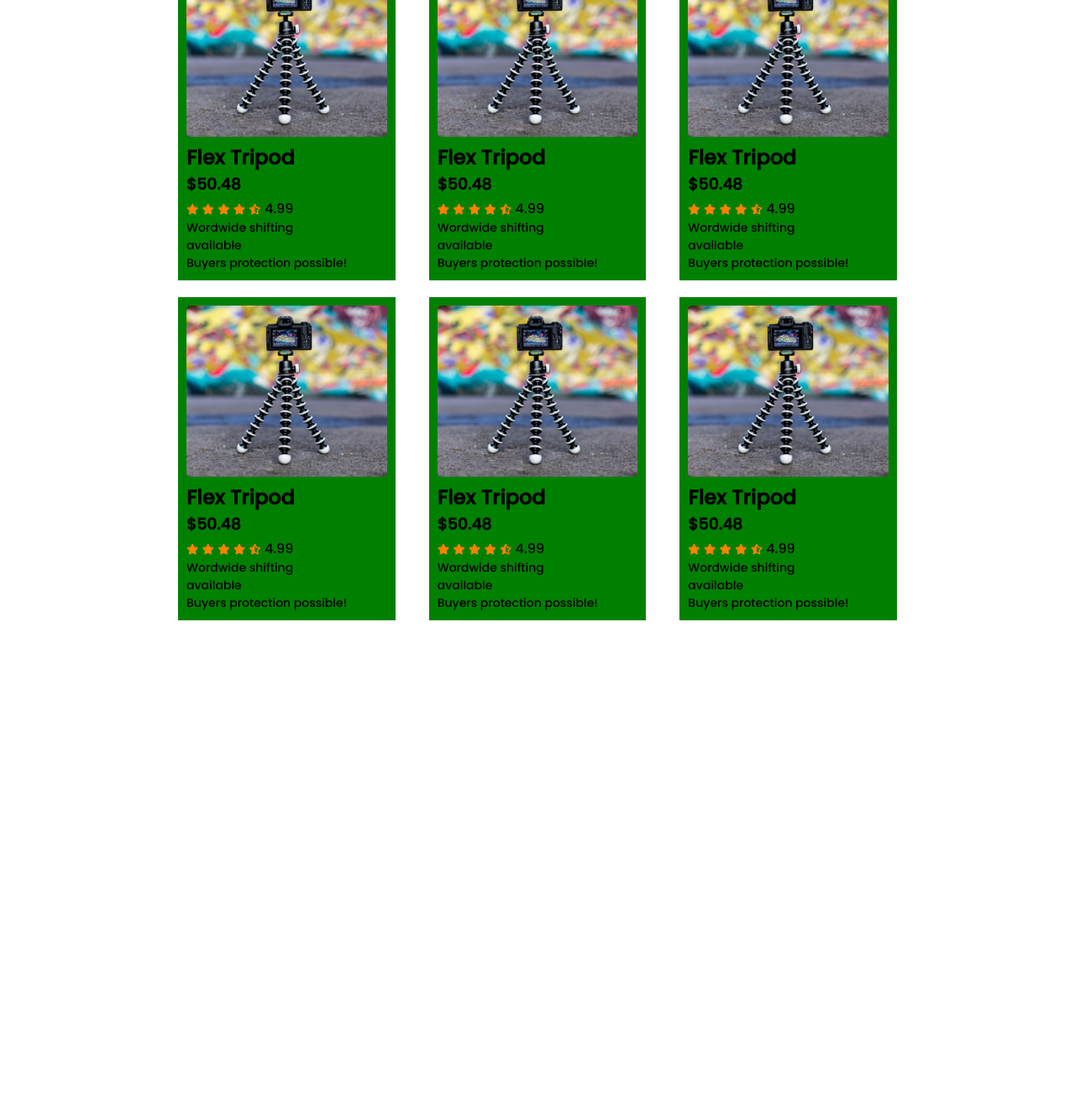
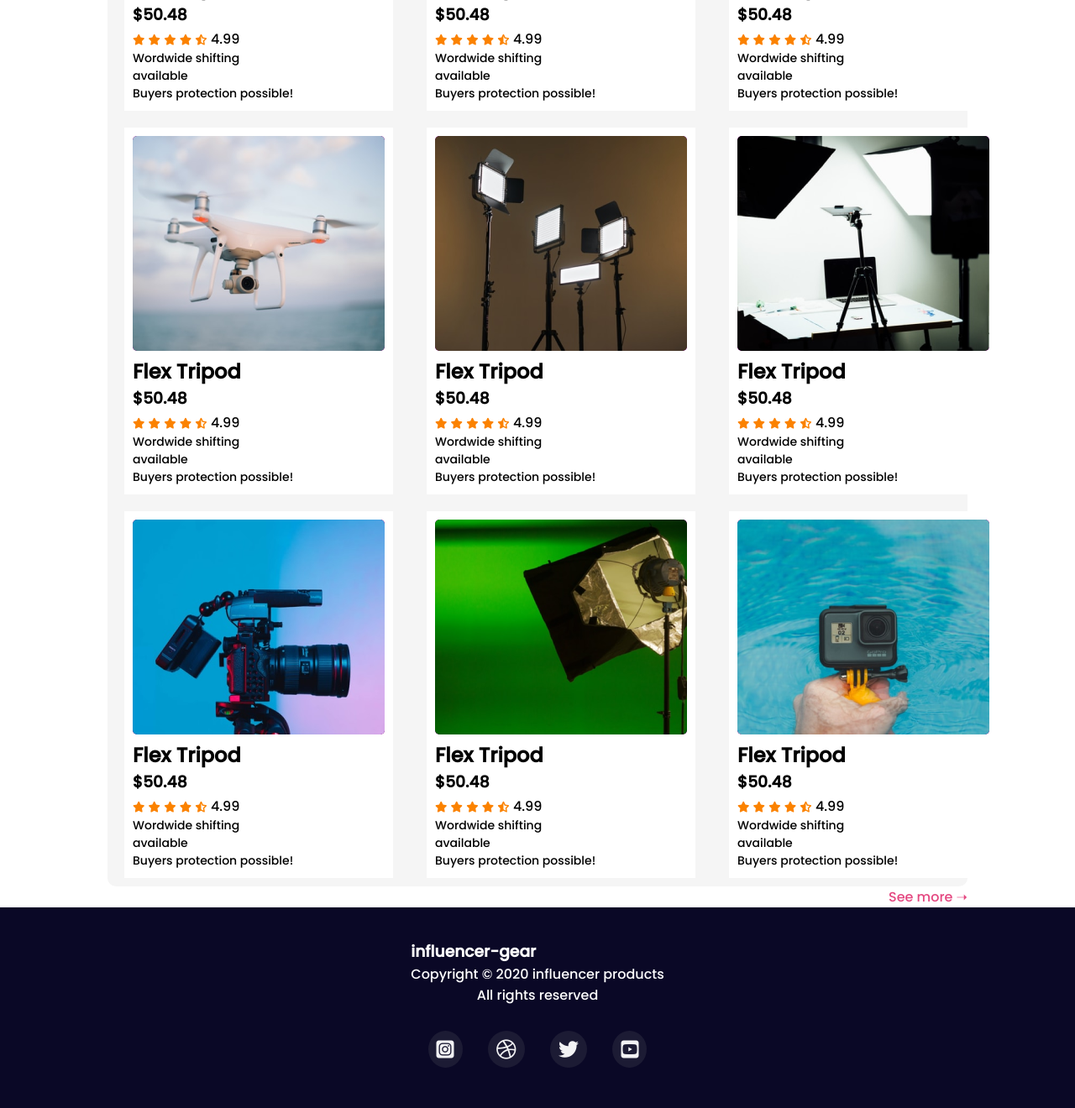
Before and after one commit to mdaktarhossen/influencer-gear, a plain HTML site: page index.html in a window 1280 px wide. Shown: the part 1205-2525 px from the top of the page at 84% size. Before the commit the page ends 1954 px from the top, so only its background shows below. Drawn offline with Linux system fonts and the light colour scheme.

Commit message:
half completed

```diff
--- a/index.html
+++ b/index.html
@@ -20,6 +20,7 @@
     <link rel="stylesheet" href="style.css" />
     <title>influencer-gear</title>
   </head>
+
   <body>
     <header class="continear">
       <nav class="nabvar">
@@ -38,6 +39,7 @@
         </div>
       </nav>
     </header>
+
     <main>
       <!-- -------CAMERA SHOW SECTION START--------- -->
       <section class="camera-section continear">
@@ -50,6 +52,7 @@
           </p>
           <button class="btn">Preebook now<span>&#10141;</span></button>
         </article>
+
         <article>
           <img src="./images/main-camera.png" alt="" />
         </article>
@@ -86,8 +89,60 @@
               Buyers protection possible!
             </p>
           </div>
+
           <div class="product">
-            <img src="./images/tripod.png" alt="" />
+            <img src="./images/mic.png" alt="" />
+            <h1>Flex Tripod</h1>
+            <h3>$50.48</h3>
+            <i class="fas fa-star fill"></i>
+            <i class="fas fa-star fill"></i>
+            <i class="fas fa-star fill"></i>
+            <i class="fas fa-star fill"></i>
+            <i class="fas fa-star-half-alt empty"></i>
+            <span>4.99</span>
+            <p>
+              Wordwide shifting <br />
+              available <br />
+              Buyers protection possible!
+            </p>
+          </div>
+
+          <div class="product">
+            <img src="./images/airpod.png" alt="" />
+            <h1>Flex Tripod</h1>
+            <h3>$50.48</h3>
+            <i class="fas fa-star fill"></i>
+            <i class="fas fa-star fill"></i>
+            <i class="fas fa-star fill"></i>
+            <i class="fas fa-star fill"></i>
+            <i class="fas fa-star-half-alt empty"></i>
+            <span>4.99</span>
+            <p>
+              Wordwide shifting <br />
+              available <br />
+              Buyers protection possible!
+            </p>
+          </div>
+
+          <div class="product">
+            <img src="./images/drone.png" alt="" />
+            <h1>Flex Tripod</h1>
+            <h3>$50.48</h3>
+            <i class="fas fa-star fill"></i>
+            <i class="fas fa-star fill"></i>
+            <i class="fas fa-star fill"></i>
+            <i class="fas fa-star fill"></i>
+            <i class="fas fa-star-half-alt empty"></i>
+            <span>4.99</span>
+            <p>
+              Wordwide shifting <br />
+              available <br />
+              Buyers protection possible!
+            </p>
+          </div>
+
+          <div class="product">
+            <img src="./images/lights.png" alt="" />
             <h1>Flex Tripod</h1>
             <h3>$50.48</h3>
             <i class="fas fa-star fill"></i>
@@ -103,7 +158,24 @@
             </p>
           </div>
           <div class="product">
-            <img src="./images/tripod.png" alt="" />
+            <img src="./images/setup.png" alt="" />
+            <h1>Flex Tripod</h1>
+            <h3>$50.48</h3>
+            <i class="fas fa-star fill"></i>
+            <i class="fas fa-star fill"></i>
+            <i class="fas fa-star fill"></i>
+            <i class="fas fa-star fill"></i>
+            <i class="fas fa-star-half-alt empty"></i>
+            <span>4.99</span>
+            <p>
+              Wordwide shifting <br />
+              available <br />
+              Buyers protection possible!
+            </p>
+          </div>
+
+          <div class="product">
+            <img src="./images/camera.png" alt="" />
             <h1>Flex Tripod</h1>
             <h3>$50.48</h3>
             <i class="fas fa-star fill"></i>
@@ -119,7 +191,7 @@
             </p>
           </div>
           <div class="product">
-            <img src="./images/tripod.png" alt="" />
+            <img src="./images/single-light.png" alt="" />
             <h1>Flex Tripod</h1>
             <h3>$50.48</h3>
             <i class="fas fa-star fill"></i>
@@ -134,72 +206,9 @@
               Buyers protection possible!
             </p>
           </div>
+
           <div class="product">
-            <img src="./images/tripod.png" alt="" />
-            <h1>Flex Tripod</h1>
-            <h3>$50.48</h3>
-            <i class="fas fa-star fill"></i>
-            <i class="fas fa-star fill"></i>
-            <i class="fas fa-star fill"></i>
-            <i class="fas fa-star fill"></i>
-            <i class="fas fa-star-half-alt empty"></i>
-            <span>4.99</span>
-            <p>
-              Wordwide shifting <br />
-              available <br />
-              Buyers protection possible!
-            </p>
-          </div>
-          <div class="product">
-            <img src="./images/tripod.png" alt="" />
-            <h1>Flex Tripod</h1>
-            <h3>$50.48</h3>
-            <i class="fas fa-star fill"></i>
-            <i class="fas fa-star fill"></i>
-            <i class="fas fa-star fill"></i>
-            <i class="fas fa-star fill"></i>
-            <i class="fas fa-star-half-alt empty"></i>
-            <span>4.99</span>
-            <p>
-              Wordwide shifting <br />
-              available <br />
-              Buyers protection possible!
-            </p>
-          </div>
-          <div class="product">
-            <img src="./images/tripod.png" alt="" />
-            <h1>Flex Tripod</h1>
-            <h3>$50.48</h3>
-            <i class="fas fa-star fill"></i>
-            <i class="fas fa-star fill"></i>
-            <i class="fas fa-star fill"></i>
-            <i class="fas fa-star fill"></i>
-            <i class="fas fa-star-half-alt empty"></i>
-            <span>4.99</span>
-            <p>
-              Wordwide shifting <br />
-              available <br />
-              Buyers protection possible!
-            </p>
-          </div>
-          <div class="product">
-            <img src="./images/tripod.png" alt="" />
-            <h1>Flex Tripod</h1>
-            <h3>$50.48</h3>
-            <i class="fas fa-star fill"></i>
-            <i class="fas fa-star fill"></i>
-            <i class="fas fa-star fill"></i>
-            <i class="fas fa-star fill"></i>
-            <i class="fas fa-star-half-alt empty"></i>
-            <span>4.99</span>
-            <p>
-              Wordwide shifting <br />
-              available <br />
-              Buyers protection possible!
-            </p>
-          </div>
-          <div class="product">
-            <img src="./images/tripod.png" alt="" />
+            <img src="./images/action.png" alt="" />
             <h1>Flex Tripod</h1>
             <h3>$50.48</h3>
             <i class="fas fa-star fill"></i>
@@ -215,7 +224,40 @@
             </p>
           </div>
         </div>
+        <div id="see-more">
+          <a href="">See more <span>&#10141;</span></a>
+        </div>
       </section>
     </main>
+    <!-- --------FOOTER SECTION------ -->
+    <footer>
+      <article class="footer">
+        <div>
+          <article class="copyright-warning">
+            <h1>influencer-gear</h1>
+            <p>Copyright © 2020 influencer products</p>
+            <p>All rights reserved</p>
+          </article>
+          <article class="footer-social-link">
+            <ul>
+              <li>
+                <a href=""
+                  ><i class="fab fa-instagram-square footer-link"></i
+                ></a>
+              </li>
+              <li>
+                <a href=""><i class="fab fa-dribbble footer-link"></i></a>
+              </li>
+              <li>
+                <a href=""><i class="fab fa-twitter footer-link"></i></a>
+              </li>
+              <li>
+                <a href=""><i class="fab fa-youtube-square footer-link"></i></a>
+              </li>
+            </ul>
+          </article>
+        </div>
+      </article>
+    </footer>
   </body>
 </html>
--- a/style.css
+++ b/style.css
@@ -6,7 +6,7 @@
 }
 /* ------NABVAR DESIGN START------ */
 .continear {
-  width: 80%;
+  width: 90%;
   margin: auto;
 }
 
@@ -65,40 +65,46 @@
 
 /* ----------COMPANY LOGOS START---- */
 .company-logos {
-  padding: 10px;
+  padding: 20px;
   display: flex;
-  justify-content: space-between;
+  justify-content: space-evenly;
   align-items: center;
+  margin-top: 100px;
   border-top: 1px solid rgba(128, 128, 128, 0.315);
   border-bottom: 1px solid rgba(128, 128, 128, 0.24);
 }
 
 /* ------POPULAR COLLECTION SECTION START----- */
 .Popular-collection {
-  width: 70%;
+  width: 80%;
   margin: auto;
   margin-top: 100px;
+}
+
+.Popular-collection > h1 {
+  text-align: center;
+  margin-bottom: 30px;
 }
 
 .Popular-collection p {
   font-size: 14px;
 }
 
-.collections{
+.collections {
   display: grid;
   grid-template-columns: repeat(3, 1fr);
+  border-radius: 10px;
+  background-color: whitesmoke;
 }
 
 .product {
   padding: 10px;
-  background-color: green;
+  background-color: white;
   margin: 10px 20px;
 }
 .product img {
-  width: 100%;
   border-radius: 5px;
   background-color: purple;
-
 }
 
 .fill {
@@ -111,3 +117,51 @@
   color: #fb8200;
   font-size: 0.8rem;
 }
+
+.Popular-collection #see-more {
+  text-align: right;
+}
+
+.Popular-collection #see-more a {
+  text-decoration: none;
+  color: #e02c6dde;
+}
+
+/* ---footer design---- */
+.footer {
+  height: 239px;
+  background-color: #0a0826;
+  display: flex;
+  justify-content: center;
+  align-items: center;
+  color: white;
+}
+
+.copyright-warning p {
+  text-align: center;
+}
+
+.footer-social-link ul {
+  display: flex;
+  justify-content: space-evenly;
+  margin-top: 20px;
+}
+.footer-social-link li {
+  list-style: none;
+  padding: 10px;
+}
+
+.footer-social-link li a .fab {
+  border-radius: 50%;
+  background-color: rgba(128, 128, 128, 0.158);
+  font-size: 1.5rem;
+  padding: 10px;
+  color: rgba(255, 255, 255, 0.945);
+  transition: 0.5s;
+}
+
+.footer-social-link li a .footer-link:hover {
+  background-color: rgba(128, 128, 128, 0.014);
+  transform: rotate(45deg);
+  box-shadow: 0px 0px 2px whitesmoke;
+}
```
